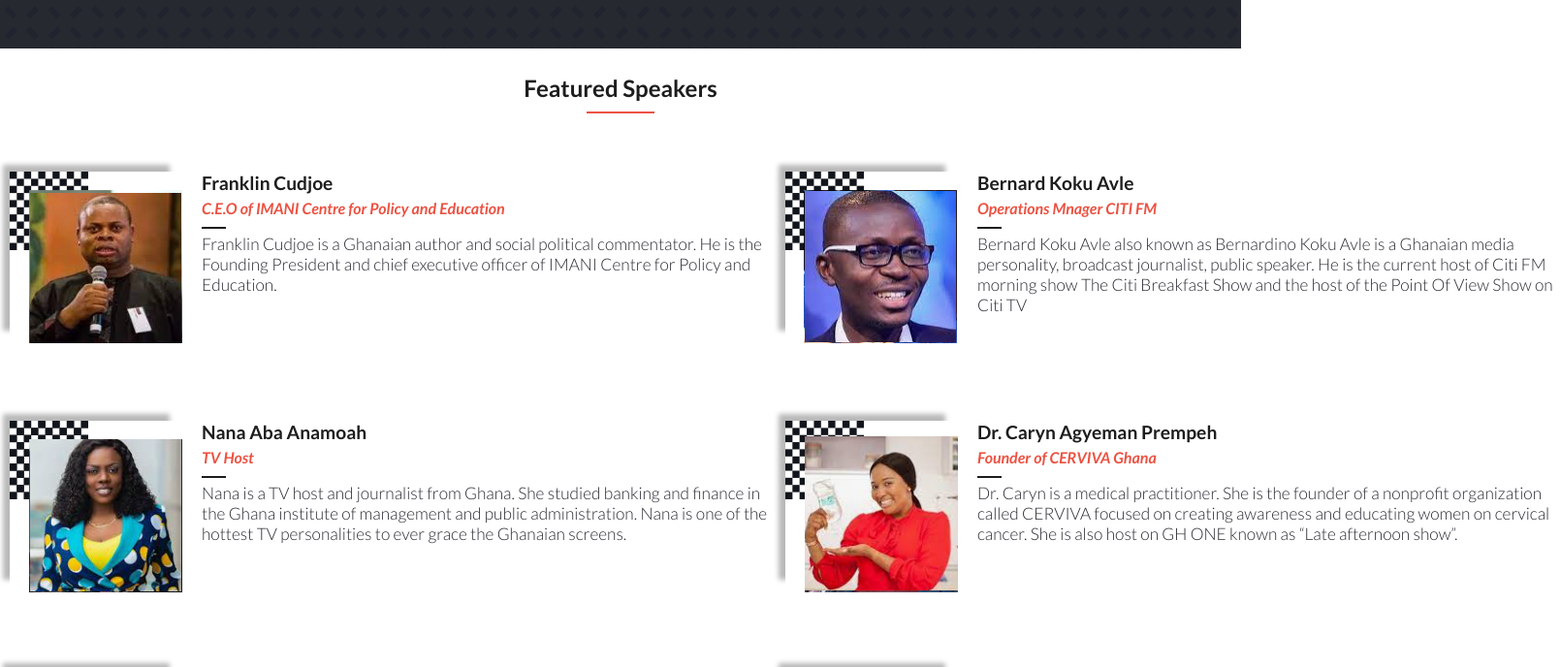
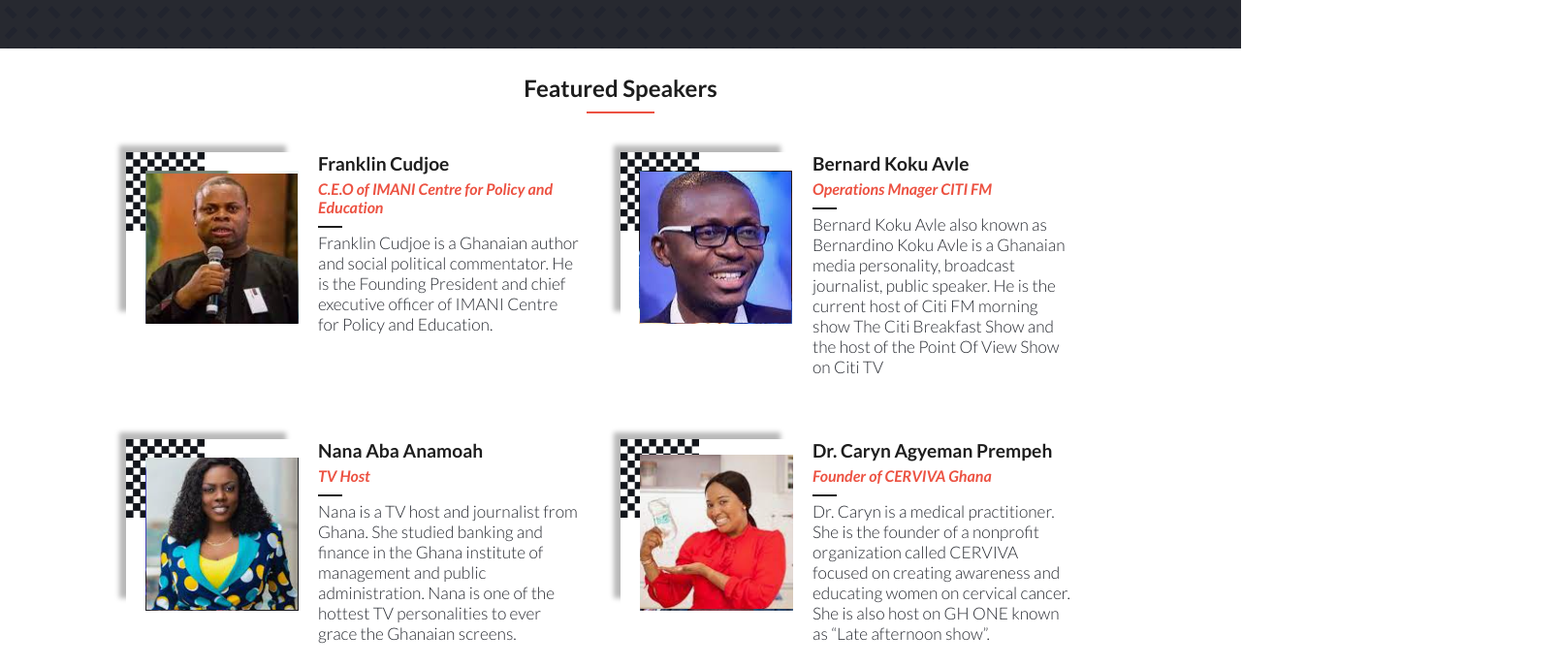
Before and after one commit to erickma1/CapstoneProject, a website: page index.html in a window 1280 px wide. Shown: the part 1460-2148 px from the top of the page at 97% size, 1610 px wide, since content can reach past the window. Drawn offline with Linux system fonts and the light colour scheme.

Commit message:
Update style.css
Correct horizontal scroll bug

```diff
--- a/style.css
+++ b/style.css
@@ -397,7 +397,7 @@ a {
 }
 
 .speaker-container {
-  margin: 10px 10px 10px 10px;
+  margin: 20px 10px 10px 10px;
 }
 
 .speaker .main-section-h1 {
@@ -405,12 +405,11 @@ a {
 }
 
 .speaker-list {
-  margin: 40px auto;
-  width: 600px;
   height: auto;
   display: flex;
   justify-content: center;
   align-items: start;
+  padding: 10px 40px 10px 10px;
 }
 
 .speaker-content {
@@ -474,16 +473,16 @@ a {
 
   .speaker-container {
     display: grid;
-    grid-template-columns: 1fr 1fr;
-    align-items: center;
+    grid-template-columns: repeat(2, 1fr);
+    margin-bottom: 74px;
+    padding: 0 120px 0 120px;
   }
 
   .speaker-list {
-    width: 300px;
-    height: auto;
     display: flex;
     justify-content: center;
-    align-items: start;
+    margin-bottom: 44.27px;
+    padding: 20px 40px 0 0;
   }
 
   .speaker-content {
@@ -520,7 +519,7 @@ a {
 
 @media screen and (min-width: 920px) {
   .speaker-list {
-    width: 800px;
+    width: 100%;
   }
 }
 
```
